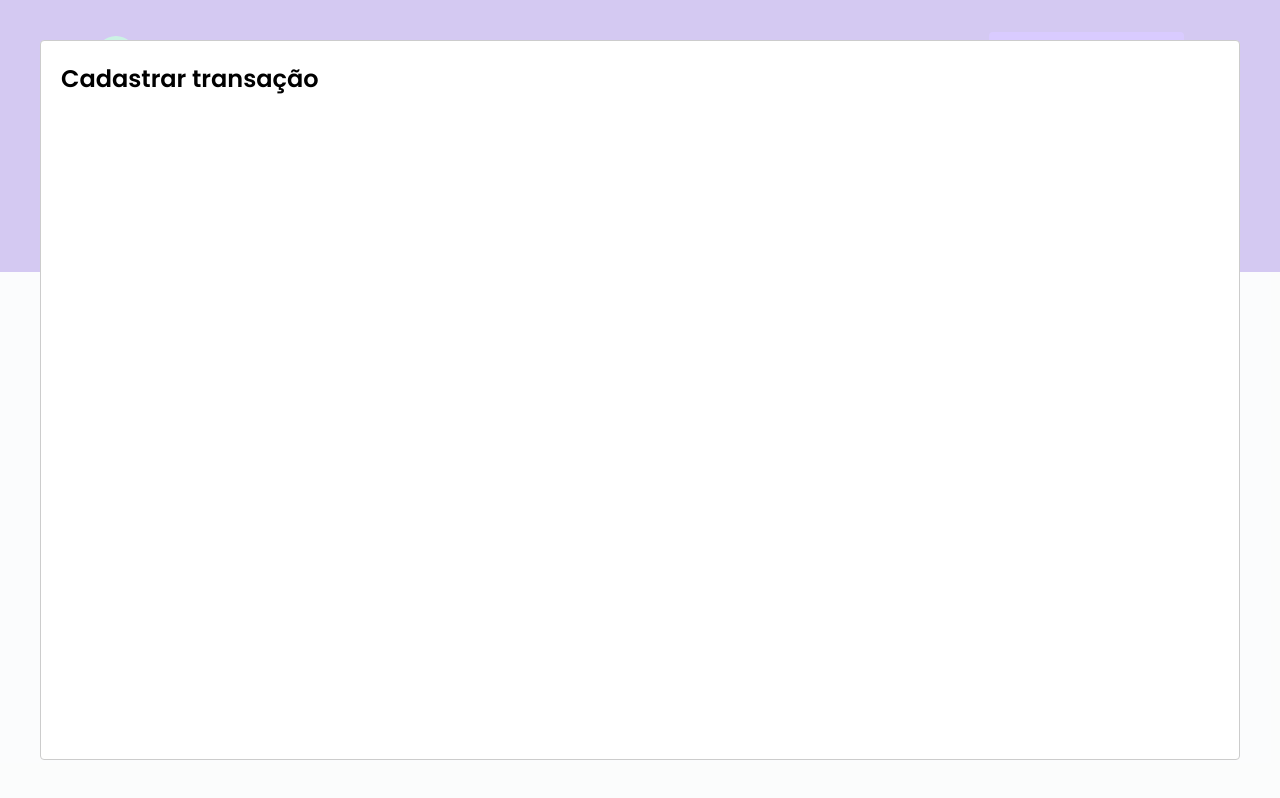
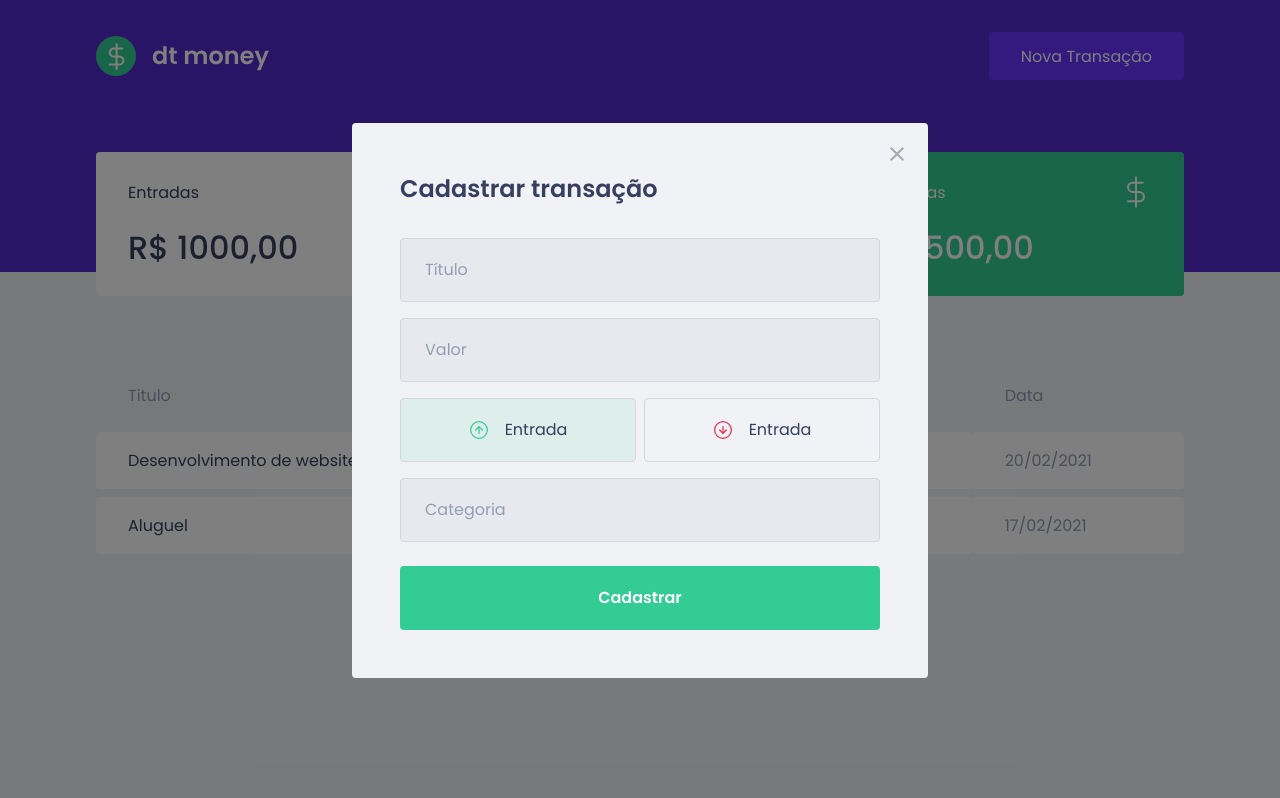
Before and after one commit to deividsonsabino/dt-money, a React (Create React App) app: page / in a window 1280 px wide. Both pictures are taken after a click on the button "Nova Transação". Built offline with nearby package versions, Linux system fonts and the light colour scheme; no server answers; what miragejs would draw is missing.

Commit message:
feat:estrutura do formulario

```diff
--- a/package.json
+++ b/package.json
@@ -13,6 +13,7 @@
     "@types/styled-components": "^5.1.9",
     "axios": "^0.24.0",
     "miragejs": "^0.1.42",
+    "polished": "^4.1.3",
     "react": "^17.0.2",
     "react-dom": "^17.0.2",
     "react-modal": "^3.14.4",
--- a/src/components/NewTransactionModal/index.tsx
+++ b/src/components/NewTransactionModal/index.tsx
@@ -1,4 +1,12 @@
+import { useState } from "react";
+
 import Modal from "react-modal";
+
+import { Container, TransactionTypeContainer, RadioBox } from "./styles";
+
+import closeImg from "../../assets/close.svg";
+import incomeImg from "../../assets/income.svg";
+import outcomeImg from "../../assets/outcome.svg";
 
 interface NewTransactionModalProps{
   isOpen: boolean;
@@ -6,12 +14,55 @@ interface NewTransactionModalProps{
 }
 
 export function NewTransactionModal({isOpen, onRequestClose} : NewTransactionModalProps) {
-    return (
-        <Modal
+  const [type, setType] = useState('deposit');
+
+  return (
+      <Modal
         isOpen={isOpen}
         onRequestClose={onRequestClose}
+        overlayClassName="react-modal-overlay"
+        className="react-modal-content"
       >
-        <h2>Cadastrar transação</h2>
+        <button
+          type="button"
+          className="react-modal-close"
+        >
+          <img
+            src={closeImg}
+            alt="Fechar Modal"
+            onClick={onRequestClose}
+          />
+        </button>
+
+        <Container>
+          <h2>Cadastrar transação</h2>
+          <input placeholder="Título" />
+          <input placeholder="Valor" type="text" />
+
+          <TransactionTypeContainer>
+            <RadioBox
+              type="button"
+              onClick={() => { setType("deposit") }}
+              isActive={type === "deposit"}
+              activeColor="green"
+              >
+                <img src={incomeImg} alt="entrada"/>
+                <span>Entrada</span>
+            </RadioBox>
+            <RadioBox
+              type="button"
+              onClick={() => { setType("withdraw") }}
+              isActive={type === "withdraw"}
+              activeColor="red"
+              >
+                <img src={outcomeImg} alt="saída"/>
+                <span>Entrada</span>
+            </RadioBox>
+          </TransactionTypeContainer>
+
+          <input placeholder="Categoria" />
+          <button type="submit">Cadastrar</button>
+        </Container>
       </Modal>
     )
 }
--- a/src/components/NewTransactionModal/styles.ts
+++ b/src/components/NewTransactionModal/styles.ts
@@ -1,4 +1,99 @@
 import styled from "styled-components";
+import { darken, transparentize } from "polished";
 
-export const Container = styled.div`
-`
+export const Container = styled.form`
+    h2 {
+        color: var(--text-title);
+        font-size: 1.5rem;
+        margin-bottom: 2rem;
+    }
+
+    input {
+        width: 100%;
+        padding: 0 1.5rem;
+        height: 4rem;
+        border-radius: 0.25rem;
+
+        border: 1px solid #d7d7d7;
+        background: #e7e9ee;
+
+        font-weight: 400;
+        font-size: 1rem;
+
+        &::placeholder {
+            color: var(--text-body);
+        }
+
+        & + input {
+            margin-top: 1rem;
+        }
+    }
+
+    button[type="submit"] {
+        width: 100%;
+        padding: 0 1.5rem;
+        height: 4rem;
+        background: var(--green);
+        color: #FFF;
+        border-radius: 0.25rem;
+        border: 0;
+        font-size: 1rem;
+        margin-top: 1.5rem;
+        font-weight: 600;
+
+        transition: filter 0.2s;
+
+        &:hover {
+            filter: brightness(0.9);
+        }
+    }
+`;
+
+export const TransactionTypeContainer = styled.div`
+    margin: 1rem 0;
+    display: grid;
+    grid-template-columns: 1fr 1fr;
+    gap: 0.5rem;
+`;
+
+interface RadioBoxProps {
+    isActive:  boolean;
+    activeColor: 'green' | 'red';
+};
+
+const colors = {
+    green: '#33CC95',
+    red: '#E52E4D'
+}
+
+export const RadioBox = styled.button<RadioBoxProps>`
+    height: 4rem;
+    border: 1px solid #d7d7d7;
+    border-radius: 0.25rem;
+
+    background: ${(props) => props.isActive
+        ? transparentize(0.9 ,colors[props.activeColor])
+        : "transparent"};
+
+    display: flex;
+    align-items: center;
+    justify-content:center;
+
+    transition: border-color 0.2s;
+
+    &:hover {
+        border-color: ${darken(0.1, '#d7d7d7')};
+    }
+
+    img {
+        width: 20px;
+        height: 20px;
+    }
+
+    span {
+        display: inline-block;
+        margin-left: 1rem;
+        font-size: 1rem;
+        color: var(--text-title);
+    }
+`;
--- a/src/styles/global.ts
+++ b/src/styles/global.ts
@@ -52,4 +52,40 @@ export const GlobalStyle = createGlobalStyle`
         opacity: 0.6;
         cursor: not-allowed;
     }
+
+    .react-modal-overlay {
+        background: rgba(0, 0, 0, 0.5);
+        position: fixed;
+        bottom: 0;
+        top: 0;
+        right: 0;
+        left: 0;
+
+        display: flex;
+        align-items: center;
+        justify-content: center
+    }
+
+    .react-modal-content {
+        width: 100%;
+        max-width: 576px;
+        background: var(--background);
+        padding: 3rem;
+        position: relative;
+        border-radius: 0.25rem;
+    }
+
+    .react-modal-close {
+        position: absolute;
+        right: 1.5rem;
+        top: 1.5rem;
+        border: 0;
+        background: transparent;
+
+        transition: filter 0.2s;
+
+        &:hover {
+            filter: brightness(0.8)
+        }
+    }
 `
```
Also changed, not shown: 1 other file (tests, documents, lock files or other folders).
